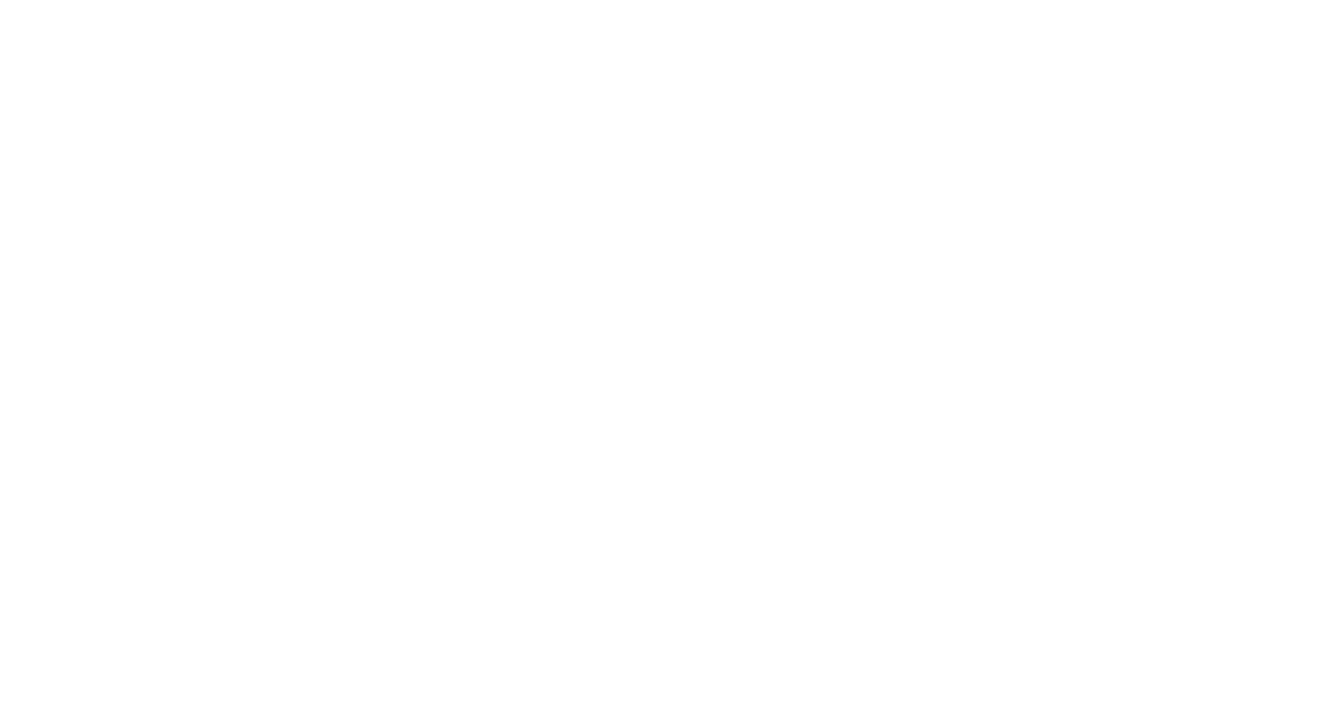
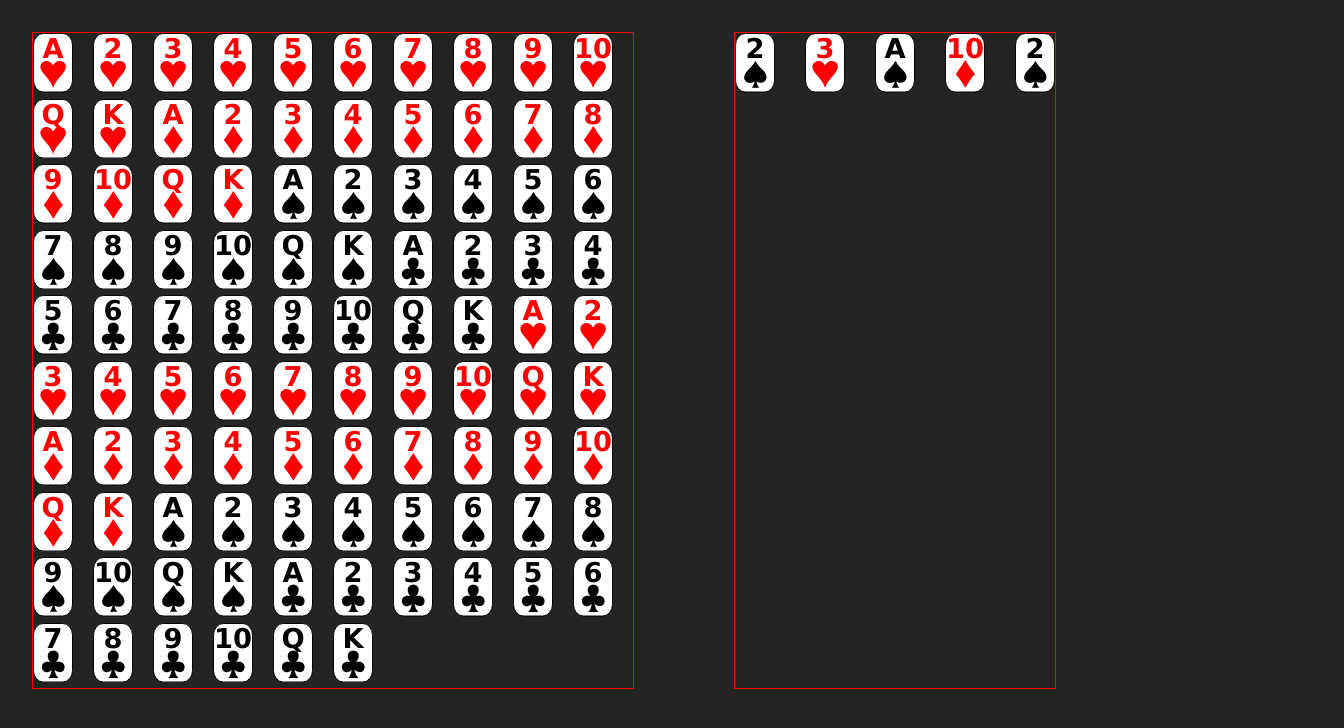
Before and after one commit to valeriegc/sequence, a React (Vite) app: page / in a window 1280 px wide. Shown: the top 728 px of the page, 1344 px wide, since content can reach past the window. Built offline with nearby package versions, Linux system fonts and the light colour scheme.

Commit message:
built the stack and the hand functionalities

```diff
--- a/src/App.css
+++ b/src/App.css
@@ -2,43 +2,33 @@
   max-width: 1280px;
   margin: 0 auto;
   padding: 2rem;
-  text-align: center;
+  text-align: left;
+}
+
+.App{
+  width:100vw;
+  display:flex;
+  gap: 100px;
 }
 .card{
   width: 40px;
 }
 
-.logo {
-  height: 6em;
-  padding: 1.5em;
-  will-change: filter;
-}
-.logo:hover {
-  filter: drop-shadow(0 0 2em #646cffaa);
-}
-.logo.react:hover {
-  filter: drop-shadow(0 0 2em #61dafbaa);
-}
-
-@keyframes logo-spin {
-  from {
-    transform: rotate(0deg);
-  }
-  to {
-    transform: rotate(360deg);
-  }
-}
-
-@media (prefers-reduced-motion: no-preference) {
-  a:nth-of-type(2) .logo {
-    animation: logo-spin infinite 20s linear;
-  }
-}
-
-.card {
-  padding: 2em;
-}
-
 .read-the-docs {
   color: #888;
 }
+
+
+.board{
+  border: 1px red solid;
+  width:600px;
+  display:grid;
+  gap: 0px;
+  grid-template-columns: repeat(10, 0.5fr);
+}
+
+.hand{
+  display:flex;
+  gap: 30px;
+  border: solid red 1px;
+}
--- a/src/App.tsx
+++ b/src/App.tsx
@@ -1,10 +1,15 @@
 import "./App.css";
 import Card from "./lib/Card/Card";
+import { Board } from "./lib/Board/Board";
+import { initializeStack } from "./Stack";
+import Hand from "./lib/Card/Hand";
 
 function App() {
+  let [stack, hand] = initializeStack();
   return (
     <div className="App">
-      <Card value="A" suit="S" />
+      <Board></Board>
+      <Hand hand={hand}></Hand>
     </div>
   );
 }
--- /dev/null
+++ b/src/Stack.ts
@@ -0,0 +1,19 @@
+import buildDeck from "./lib/Card/Deck";
+
+export const initializeStack = () => {
+     let stack = buildDeck()
+     const hand = []
+     for (let i=0; i<5; i++){
+        let [newStack, card] = cardPicker(stack)
+        hand.push(card)
+        stack = newStack
+     }
+return [stack,hand]
+}
+
+export const cardPicker = (stack) => {
+let maxValue = stack.length
+let indexToRemove= Math.floor(Math.random()*maxValue)
+let card = stack.splice(indexToRemove, 1)
+return [stack, card[0]]
+}
--- a/src/index.css
+++ b/src/index.css
@@ -15,56 +15,10 @@
   -webkit-text-size-adjust: 100%;
 }
 
-a {
-  font-weight: 500;
-  color: #646cff;
-  text-decoration: inherit;
-}
-a:hover {
-  color: #535bf2;
-}
 
 body {
   margin: 0;
   display: flex;
-  place-items: center;
   min-width: 320px;
   min-height: 100vh;
 }
-
-h1 {
-  font-size: 3.2em;
-  line-height: 1.1;
-}
-
-button {
-  border-radius: 8px;
-  border: 1px solid transparent;
-  padding: 0.6em 1.2em;
-  font-size: 1em;
-  font-weight: 500;
-  font-family: inherit;
-  background-color: #1a1a1a;
-  cursor: pointer;
-  transition: border-color 0.25s;
-}
-button:hover {
-  border-color: #646cff;
-}
-button:focus,
-button:focus-visible {
-  outline: 4px auto -webkit-focus-ring-color;
-}
-
-@media (prefers-color-scheme: light) {
-  :root {
-    color: #213547;
-    background-color: #ffffff;
-  }
-  a:hover {
-    color: #747bff;
-  }
-  button {
-    background-color: #f9f9f9;
-  }
-}
--- /dev/null
+++ b/src/lib/Board/Board.tsx
@@ -0,0 +1,15 @@
+import Card from "../Card/Card";
+import buildDeck from "../Card/Deck";
+
+export const Board = () => {
+  const deck = buildDeck();
+  return (
+    <div className="board">
+      {deck.map((C) => (
+        <div>
+          <Card suit={C.suit} value={C.value} status={C.status} coin={C.coin} />
+        </div>
+      ))}
+    </div>
+  );
+};
--- a/src/lib/Card/Deck.ts
+++ b/src/lib/Card/Deck.ts
@@ -1,7 +1,12 @@
-import { Suit } from "./CardTypes";
+import { Coin, Status, Suit, Value } from "./CardTypes";
 
 const buildDeck = () => {
-  const deck = [];
+  const deck: {
+    suit: Suit;
+    value: Value;
+    coin: Coin;
+    status: Status;
+  }[] = [];
   let givenSuit: Suit;
   for (let j = 0; j < 8; j++) {
     if (j == 0 || j == 4) {
@@ -27,7 +32,7 @@
           suit: givenSuit,
           coin: "empty",
           status: false,
-          value: i,
+          value: i as unknown as Value, //TODO: Dont use typecasting!
         });
       } else if (i == 11) {
         deck.push({
--- /dev/null
+++ b/src/lib/Card/Hand.tsx
@@ -0,0 +1,15 @@
+import Card from "./Card";
+
+const Hand = ({ hand }) => {
+  return (
+    <div className="hand">
+      {hand.map((C) => (
+        <div>
+          <Card suit={C.suit} value={C.value} status={C.status} coin={C.coin} />
+        </div>
+      ))}
+    </div>
+  );
+};
+
+export default Hand;
```
